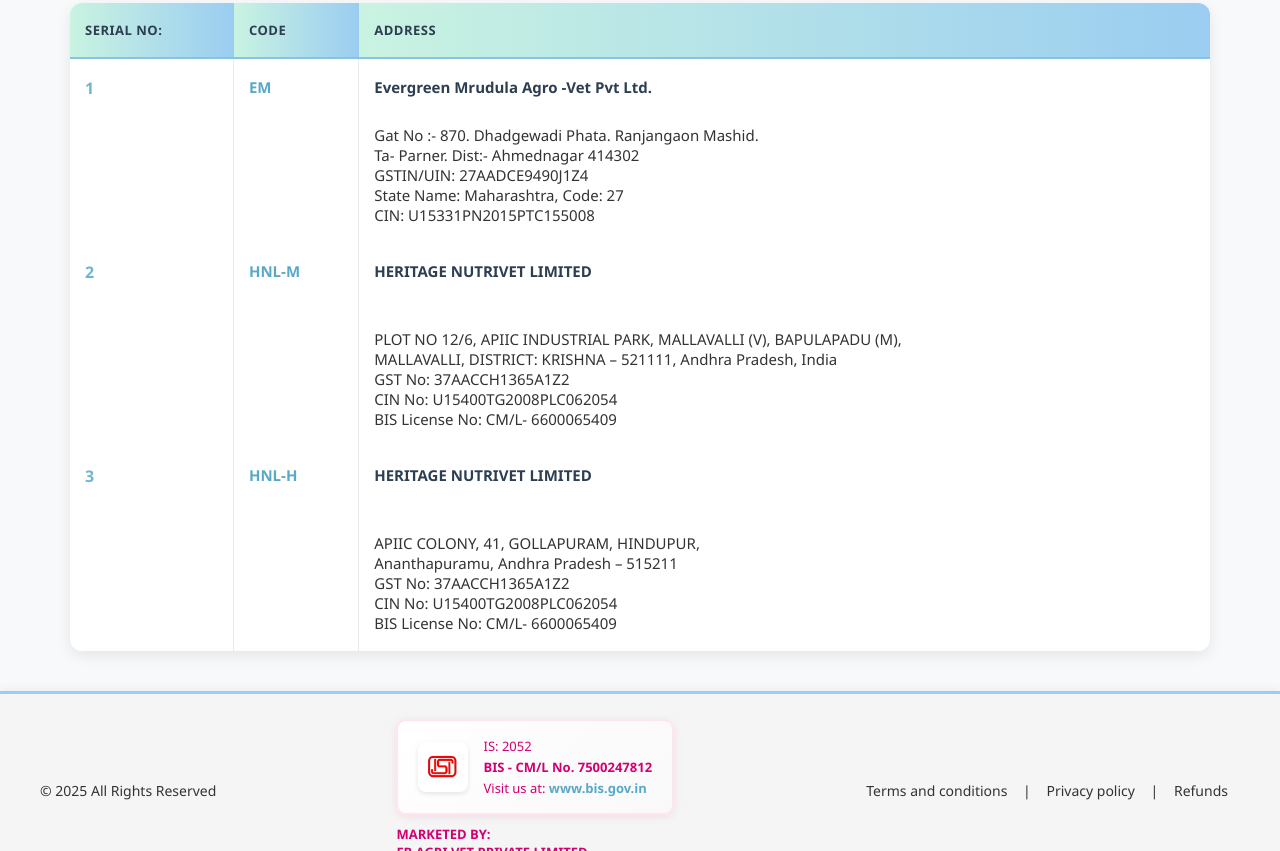
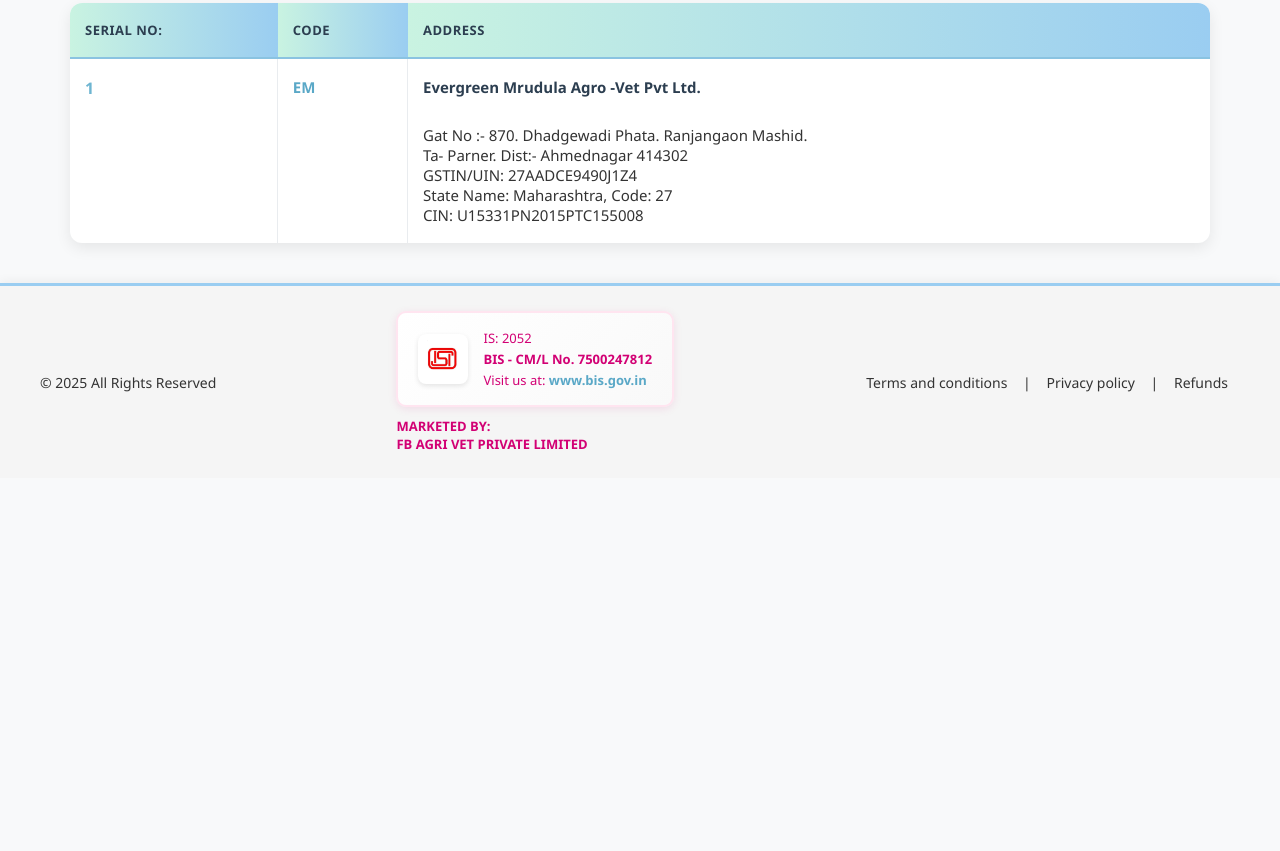
Before and after one commit to Kernn-Automations/feed-bazaar.in, a plain HTML site: page products/batches/list/index.html in a window 1280 px wide. Shown: the part 337-1188 px from the top of the page. After the commit the page ends 815 px from the top, so only its background shows below. Drawn offline with Linux system fonts and the light colour scheme.

Commit message:
Update index.html

```diff
--- a/products/batches/list/index.html
+++ b/products/batches/list/index.html
@@ -396,32 +396,6 @@
             </td>
           </tr>
 
-          <tr>
-            <td>2</td>
-            <td>HNL-M</td>
-            <td>
-              <strong>HERITAGE NUTRIVET LIMITED</strong><br /><br />
-              PLOT NO 12/6, APIIC INDUSTRIAL PARK, MALLAVALLI (V), BAPULAPADU
-              (M),<br />
-              MALLAVALLI, DISTRICT: KRISHNA – 521111, Andhra Pradesh, India<br />
-              GST No: 37AACCH1365A1Z2<br />
-              CIN No: U15400TG2008PLC062054<br />
-              BIS License No: CM/L- 6600065409
-            </td>
-          </tr>
-
-          <tr>
-            <td>3</td>
-            <td>HNL-H</td>
-            <td>
-              <strong>HERITAGE NUTRIVET LIMITED</strong><br /><br />
-              APIIC COLONY, 41, GOLLAPURAM, HINDUPUR,<br />
-              Ananthapuramu, Andhra Pradesh – 515211<br />
-              GST No: 37AACCH1365A1Z2<br />
-              CIN No: U15400TG2008PLC062054<br />
-              BIS License No: CM/L- 6600065409
-            </td>
-          </tr>
         </tbody>
       </table>
     </main>
```
